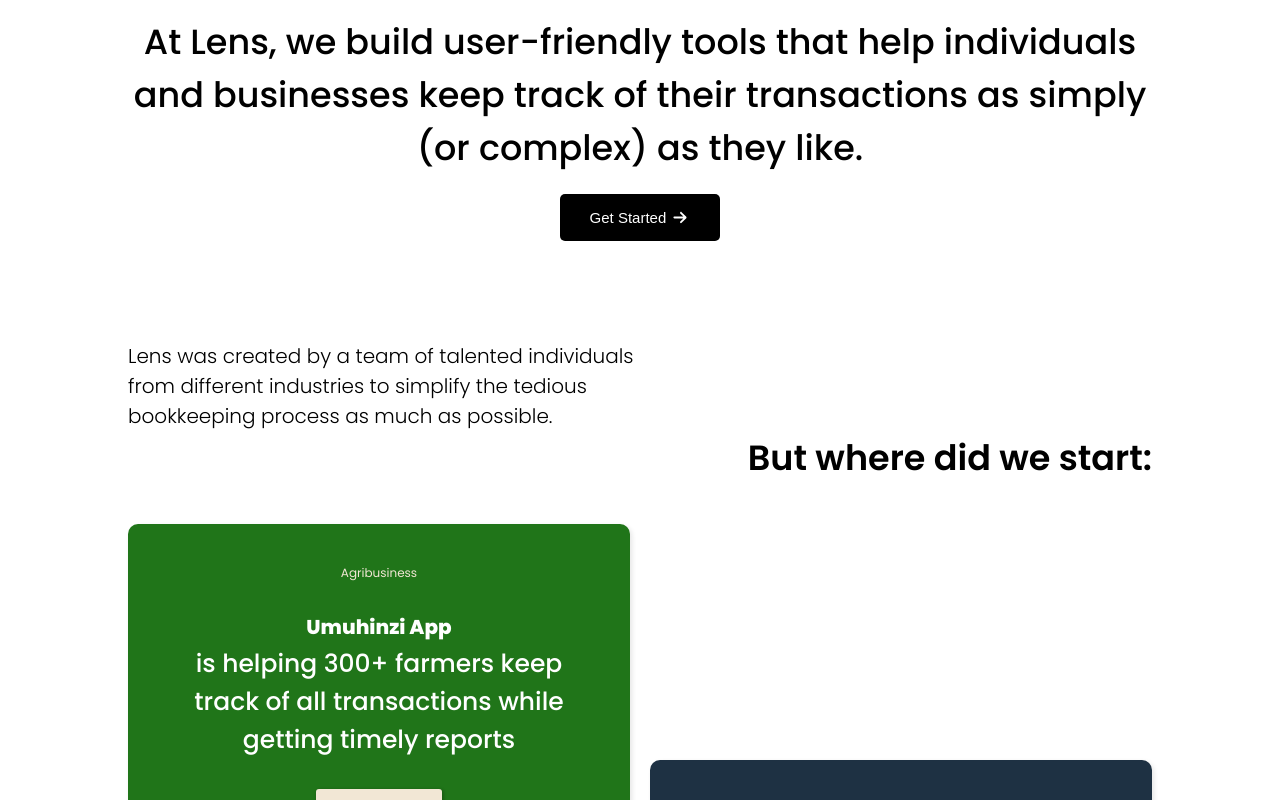
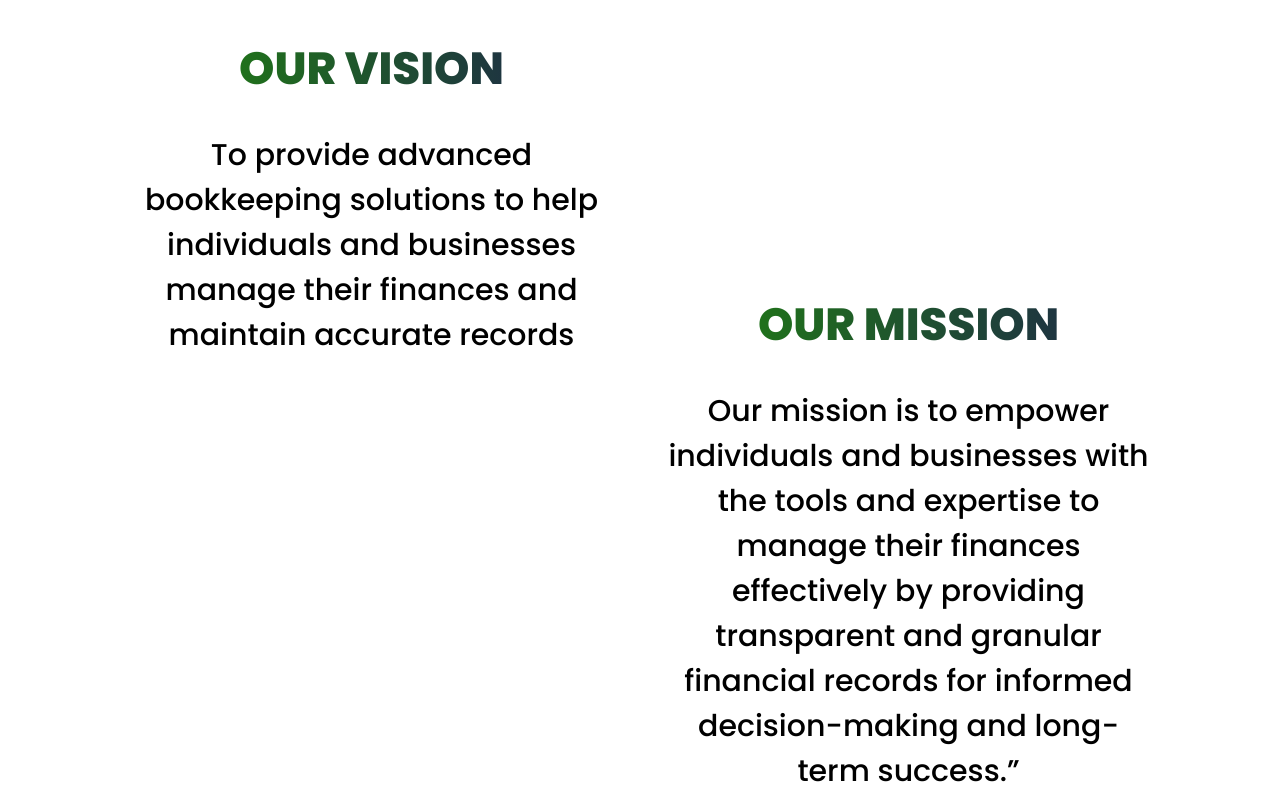
Before and after one commit to lens-ltd/lens, a React (Create React App) app: page /about in a window 1280 px wide. Shown: the part 1200-2000 px from the top of the page. Built offline with nearby package versions, Linux system fonts and the light colour scheme.

Commit message:
feature(team-page) adds a page dedicated to our team and their bios
- adds a team page with bigger and more significant avatars
- adds their bio (based on their shared CVs)

```diff
--- a/src/components/about/About.js
+++ b/src/components/about/About.js
@@ -21,6 +21,25 @@
             id="about_hero_image"
             alt="About hero graphic"
           />
+        </div>
+      </section>
+      {/* ABOUT MISSION AND VISION */}
+      <section className="about_vision_mission">
+        <div className="about_vision">
+          <p>Our Vision</p>
+          <h3>
+            To provide advanced bookkeeping solutions to help individuals and
+            businesses manage their finances and maintain accurate records
+          </h3>
+        </div>
+        <div className="about_mission">
+          <p>Our Mission</p>
+          <h3>
+            Our mission is to empower individuals and businesses with the tools
+            and expertise to manage their finances effectively by providing transparent and
+            granular financial records for informed decision-making and
+            long-term success.”
+          </h3>
         </div>
       </section>
       {/* ABOUT US */}
--- a/src/components/about/about.css
+++ b/src/components/about/about.css
@@ -51,6 +51,60 @@
     height: 50%;
     margin: 0 auto;
     object-fit: contain;
+}
+
+/**
+    ABOUT HERO VISION MISSION
+*/
+
+.about_vision_mission {
+    width: 80%;
+    margin: 5rem auto;
+    display: flex;
+    gap: 5rem;
+    text-align: center;
+}
+
+.about_vision_mission p {
+    font-size: 4.5rem;
+    font-weight: 700;
+    text-transform: uppercase;
+    padding: 1rem 2rem;
+    background-color: black;
+    color: whitesmoke;
+    border-radius: .5rem;
+    cursor: pointer;
+    background-image: linear-gradient(to right, var(--lens-umuhinzi), var(--lens-nyibutsa));
+    background-clip: text;
+    -webkit-text-fill-color: transparent;
+}
+
+.about_vision_mission p:hover {
+    box-shadow: 1px 1px 3px 1px rgba(0, 0, 0, 0.2);
+    transition: all .3s ease-in-out;
+    transform: scale(1.02);
+}
+
+.about_vision_mission h3 {
+    font-size: 3rem;
+    font-weight: 500;
+}
+
+.about_vision {
+    width: 50%;
+    display: flex;
+    flex-direction: column;
+    align-items: center;
+    gap: 2rem;
+}
+
+.about_mission {
+    width: 50%;
+    display: flex;
+    flex-direction: column;
+    align-items: center;
+    gap: 2rem;
+    margin-top: 25%;
 }
 
 /**
--- a/src/components/hero/Hero.js
+++ b/src/components/hero/Hero.js
@@ -16,10 +16,10 @@
         <span className="hero_text_cta">
           <section className="hero_text">
             <h1 id="hero_heading">
-              Bringing effective bookkeeping to agriculture
+            Bringing effective bookkeeping to businesses and individuals
             </h1>
             <p id="hero_subheading">
-              Redefine Agribusiness by{' '}
+            Redefine your Finances by{' '}
               <span id="hero_lens_slogan">recording every penny</span> with{' '}
               <Link id="hero_lens_accounts_link" target='_blank' to="https://www.accounts.lens.rw">
                 Lens Accounts
```
Also changed, not shown: src/components/team/team.js (deleted, +0 -161 lines).
